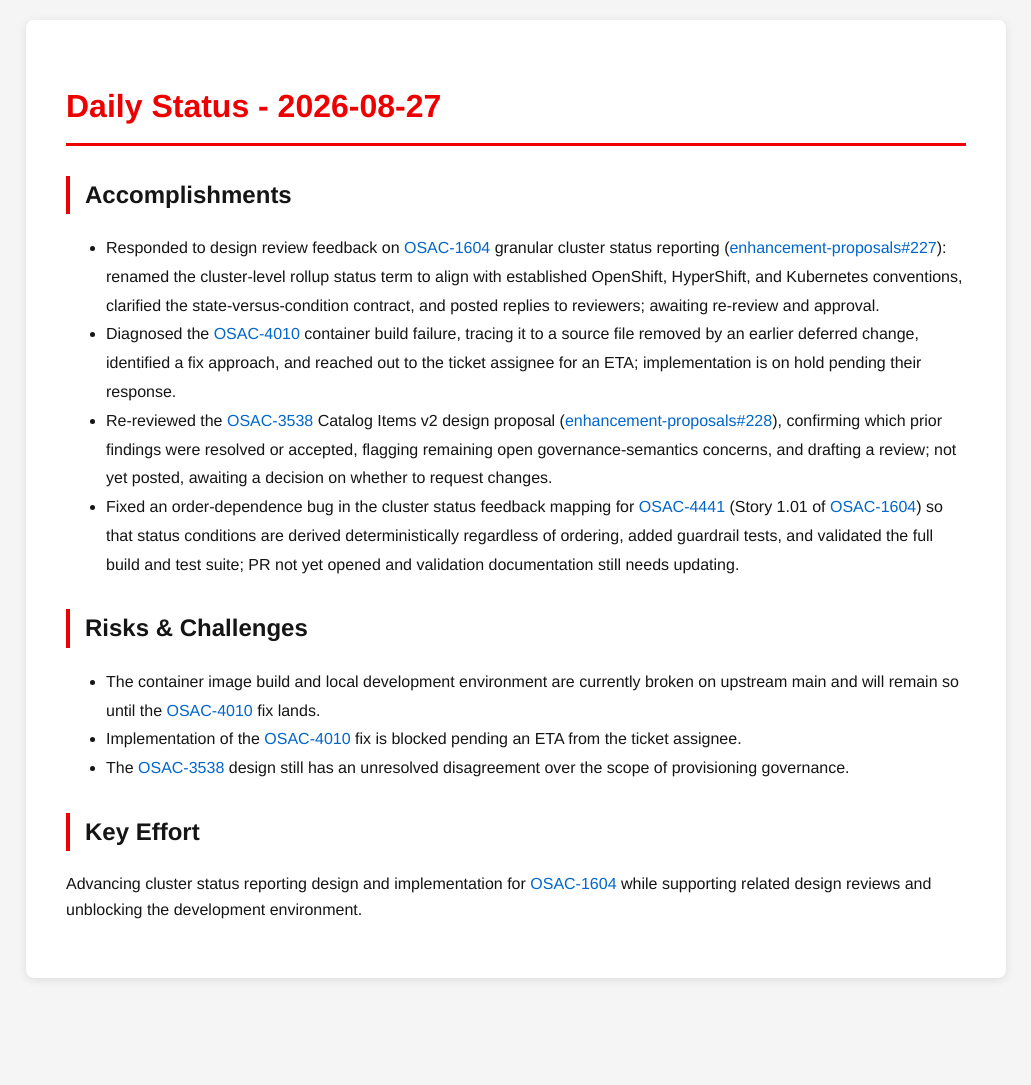
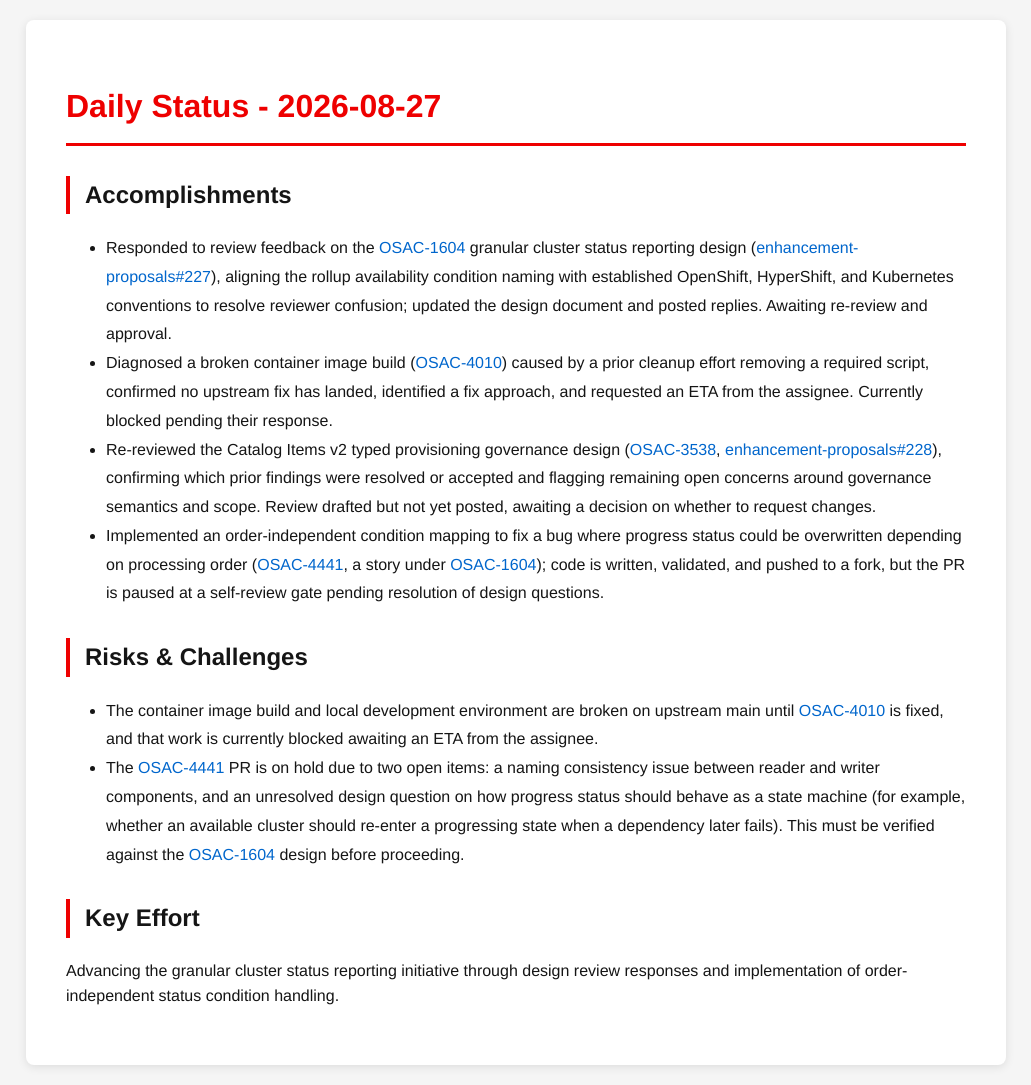
Before and after one commit to tzvatot/daily-status, a Jekyll site: the page built from 2026-08-27.md, in a window 1280 px wide. Shown: the whole page, without its empty margins (124-1155 px from the left). Built offline with Jekyll 4.4.1, drawn with Linux system fonts in a browser that asks for light colours; before the commit the page ends 998 px from its top, so only the background shows below that.

Commit message:
Daily status update - 2026-08-27

```diff
--- a/2026-08-27.md
+++ b/2026-08-27.md
@@ -7,15 +7,14 @@
 # Daily Status - 2026-08-27
 
 ## Accomplishments
-- Responded to design review feedback on [OSAC-1604](https://redhat.atlassian.net/browse/OSAC-1604) granular cluster status reporting ([enhancement-proposals#227](https://github.com/osac-project/enhancement-proposals/pull/227)): renamed the cluster-level rollup status term to align with established OpenShift, HyperShift, and Kubernetes conventions, clarified the state-versus-condition contract, and posted replies to reviewers; awaiting re-review and approval.
-- Diagnosed the [OSAC-4010](https://redhat.atlassian.net/browse/OSAC-4010) container build failure, tracing it to a source file removed by an earlier deferred change, identified a fix approach, and reached out to the ticket assignee for an ETA; implementation is on hold pending their response.
-- Re-reviewed the [OSAC-3538](https://redhat.atlassian.net/browse/OSAC-3538) Catalog Items v2 design proposal ([enhancement-proposals#228](https://github.com/osac-project/enhancement-proposals/pull/228)), confirming which prior findings were resolved or accepted, flagging remaining open governance-semantics concerns, and drafting a review; not yet posted, awaiting a decision on whether to request changes.
-- Fixed an order-dependence bug in the cluster status feedback mapping for [OSAC-4441](https://redhat.atlassian.net/browse/OSAC-4441) (Story 1.01 of [OSAC-1604](https://redhat.atlassian.net/browse/OSAC-1604)) so that status conditions are derived deterministically regardless of ordering, added guardrail tests, and validated the full build and test suite; PR not yet opened and validation documentation still needs updating.
+- Responded to review feedback on the [OSAC-1604](https://redhat.atlassian.net/browse/OSAC-1604) granular cluster status reporting design ([enhancement-proposals#227](https://github.com/osac-project/enhancement-proposals/pull/227)), aligning the rollup availability condition naming with established OpenShift, HyperShift, and Kubernetes conventions to resolve reviewer confusion; updated the design document and posted replies. Awaiting re-review and approval.
+- Diagnosed a broken container image build ([OSAC-4010](https://redhat.atlassian.net/browse/OSAC-4010)) caused by a prior cleanup effort removing a required script, confirmed no upstream fix has landed, identified a fix approach, and requested an ETA from the assignee. Currently blocked pending their response.
+- Re-reviewed the Catalog Items v2 typed provisioning governance design ([OSAC-3538](https://redhat.atlassian.net/browse/OSAC-3538), [enhancement-proposals#228](https://github.com/osac-project/enhancement-proposals/pull/228)), confirming which prior findings were resolved or accepted and flagging remaining open concerns around governance semantics and scope. Review drafted but not yet posted, awaiting a decision on whether to request changes.
+- Implemented an order-independent condition mapping to fix a bug where progress status could be overwritten depending on processing order ([OSAC-4441](https://redhat.atlassian.net/browse/OSAC-4441), a story under [OSAC-1604](https://redhat.atlassian.net/browse/OSAC-1604)); code is written, validated, and pushed to a fork, but the PR is paused at a self-review gate pending resolution of design questions.
 
 ## Risks & Challenges
-- The container image build and local development environment are currently broken on upstream main and will remain so until the [OSAC-4010](https://redhat.atlassian.net/browse/OSAC-4010) fix lands.
-- Implementation of the [OSAC-4010](https://redhat.atlassian.net/browse/OSAC-4010) fix is blocked pending an ETA from the ticket assignee.
-- The [OSAC-3538](https://redhat.atlassian.net/browse/OSAC-3538) design still has an unresolved disagreement over the scope of provisioning governance.
+- The container image build and local development environment are broken on upstream main until [OSAC-4010](https://redhat.atlassian.net/browse/OSAC-4010) is fixed, and that work is currently blocked awaiting an ETA from the assignee.
+- The [OSAC-4441](https://redhat.atlassian.net/browse/OSAC-4441) PR is on hold due to two open items: a naming consistency issue between reader and writer components, and an unresolved design question on how progress status should behave as a state machine (for example, whether an available cluster should re-enter a progressing state when a dependency later fails). This must be verified against the [OSAC-1604](https://redhat.atlassian.net/browse/OSAC-1604) design before proceeding.
 
 ## Key Effort
-Advancing cluster status reporting design and implementation for [OSAC-1604](https://redhat.atlassian.net/browse/OSAC-1604) while supporting related design reviews and unblocking the development environment.
+Advancing the granular cluster status reporting initiative through design review responses and implementation of order-independent status condition handling.
```
